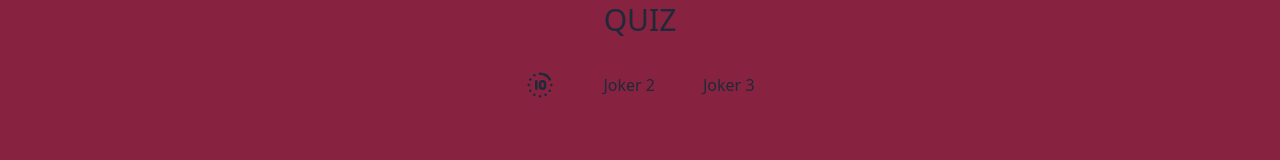
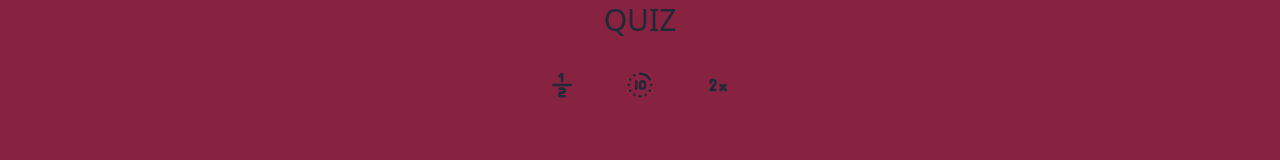
Before and after one commit to samet7ozturk/Quiz-Test, a React (Vite) app in the folder quiz-test/: page / in a window 1280 px wide. Shown: the part 142-302 px from the top of the page. Built offline with nearby package versions, Linux system fonts and the light colour scheme.

Commit message:
Jokers added

```diff
--- a/quiz-test/src/App.tsx
+++ b/quiz-test/src/App.tsx
@@ -5,7 +5,11 @@ import { decrease, increase } from "./slices/userSlice";
 
 import img from "./assets/profil.png";
 import { FaHeart } from "react-icons/fa";
-import { TbTimeDuration10 } from "react-icons/tb";
+import {
+  TbTimeDuration10,
+  TbMath1Divide2,
+  TbMultiplier2X,
+} from "react-icons/tb";
 
 function App() {
   const dispatch = useAppDispatch();
@@ -38,7 +42,9 @@ function App() {
     setClick1(!click1);
   };
 
-  const joker1 = () => {
+  const joker1 = () => {};
+
+  const joker2 = () => {
     if (timer + 10 <= 30) {
       setTimer(timer + 10);
     } else {
@@ -46,12 +52,14 @@ function App() {
     }
   };
 
+  const joker3 = () => {};
+
   const handleOptionClick = (optionCorrect: boolean) => {
     if (count < questionStateTr.questions.length - 1) {
       if (optionCorrect == true) {
         setCount((count) => count + 1);
         dispatch(increase());
-        setTimer(60);
+        setTimer(30);
       } else {
         dispatch(decrease());
       }
@@ -137,10 +145,14 @@ function App() {
 
         <div className="flex justify-center gap-12 py-8">
           <button onClick={joker1}>
+            <TbMath1Divide2 className="text-3xl" />
+          </button>
+          <button onClick={joker2}>
             <TbTimeDuration10 className="text-3xl" />
           </button>
-          <button>Joker 2</button>
-          <button>Joker 3</button>
+          <button onClick={joker3}>
+            <TbMultiplier2X className="text-3xl" />
+          </button>
         </div>
 
         <div className="flex justify-around py-8">
@@ -188,7 +200,7 @@ function App() {
         </div>
 
         <div className="flex flex-col gap-4 items-center">
-          {questionStateTr.questions[0].options.map((item) => (
+          {questionStateTr.questions[`${count}`].options.map((item) => (
             <button
               className={`border-2 rounded-lg w-[200px] h-[40px] hover:scale-105 transition ${
                 click1 ? "bg-[#F05941]" : "bg-[#39A7FF]"
```
